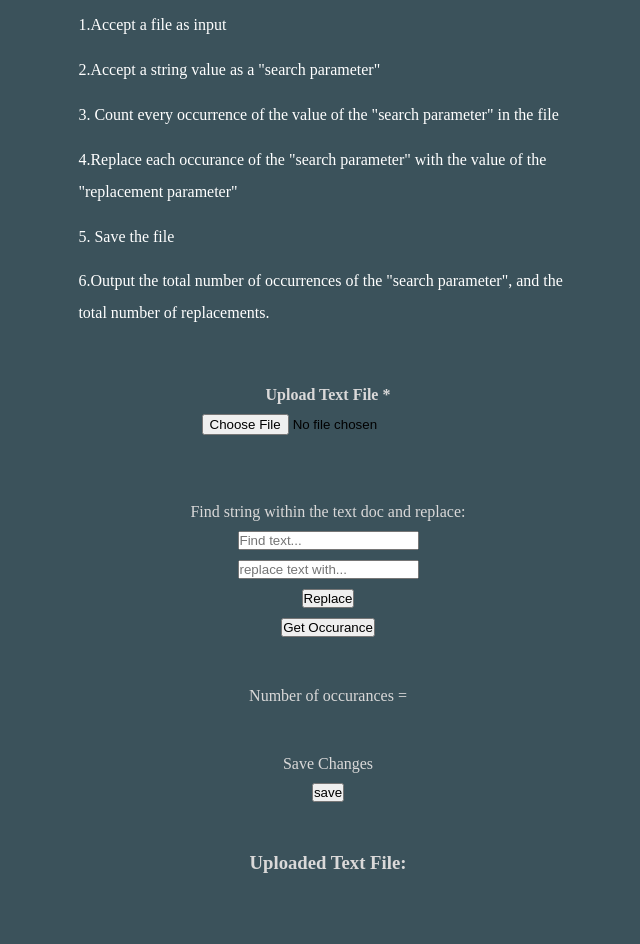
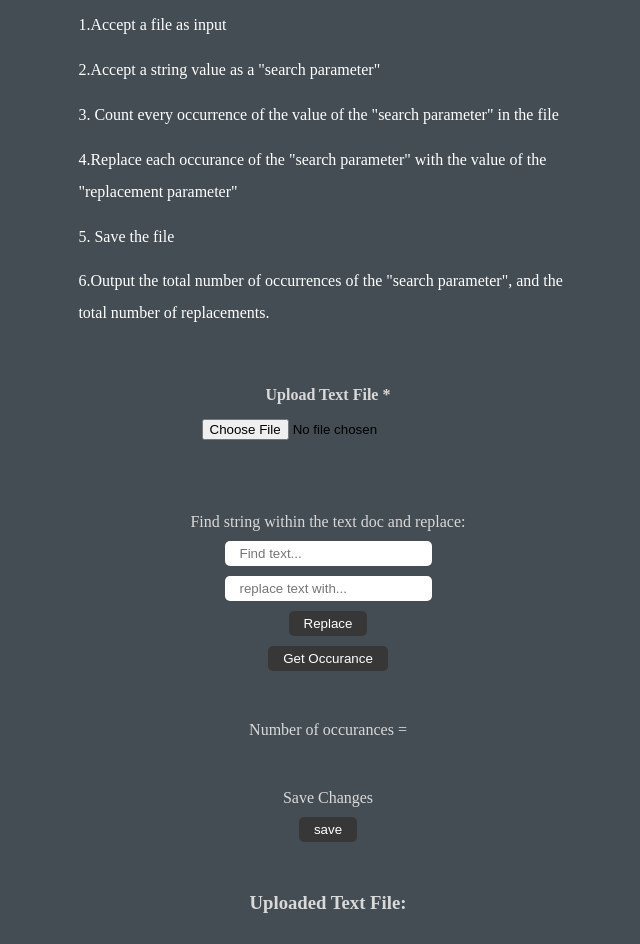
Before and after one commit to jcreamer898/UploadTextDocSearch, a plain HTML site: page index.html in a window 1280 px wide. Shown: the part 199-1143 px from the top of the page, without its empty margins (312-952 px from the left). Drawn offline with Linux system fonts and the light colour scheme.

Commit message:
Update styles.css

```diff
--- a/styles.css
+++ b/styles.css
@@ -1,50 +1,78 @@
-*{margin:0;
-padding:0;
-box-sizing: border-box;}
+* {
+  margin: 0;
+  padding: 0;
+  box-sizing: border-box;
+}
 
-body{
-    background-color: rgb(59, 82, 91);
-
+body {
+  background-color: rgb(68, 77, 83);
 }
-header{
-    background-color: rgb(52, 67, 73);
+header {
+  background-color: rgb(55, 55, 55);
   height: 120px;
 }
-input, button{
+input,
+button {
   display: block;
   margin-left: auto;
   margin-right: auto;
   margin-top: 10px;
-
-
-
+  border-radius: 5px;
+  border: none;
+  outline: none;
+  padding: 5px 15px;
 }
-button{
+button,
+#replaceTextBtn, #saveBtn {
   cursor: pointer;
+  border: none;
+  outline: none;
+  padding: 5px 15px;
+  background-color: rgb(55, 55, 55);
+  color: white;
 }
 
-h1, h2, h3, h4, p{
-    color:rgb(218, 217, 217);
+h1,
+h2,
+h3,
+h4,
+h5,
+h6,
+p {
+  color: rgb(218, 217, 217);
   text-align: center;
   padding-top: 50px;
 }
-.rules{
+
+.rules {
   text-align: center;
   line-height: 2rem;
 }
-ul{
- width:40%;
-margin:auto;
-list-style-type:none;
+ul {
+  width: 40%;
+  margin: auto;
+  list-style-type: none;
 }
-ul li{
+ul li {
   color: white;
-display:block;
-padding:0.4rem;
-text-align:left
+  display: block;
+  padding: 0.4rem;
+  text-align: left;
 }
 
-.search{
-    margin:auto;
-    max-width:300px;
+.search {
+  margin: auto;
+  max-width: 300px;
 }
+textarea {
+  display: block;
+  margin-left: auto;
+  margin-right: auto;
+}
+.output {
+  padding-top: 30px;
+  line-height: 1.5rem;
+  color: white;
+  width: 60%;
+  margin: auto;
+}
```
Lines whose indentation alone changed are shown as unchanged.
